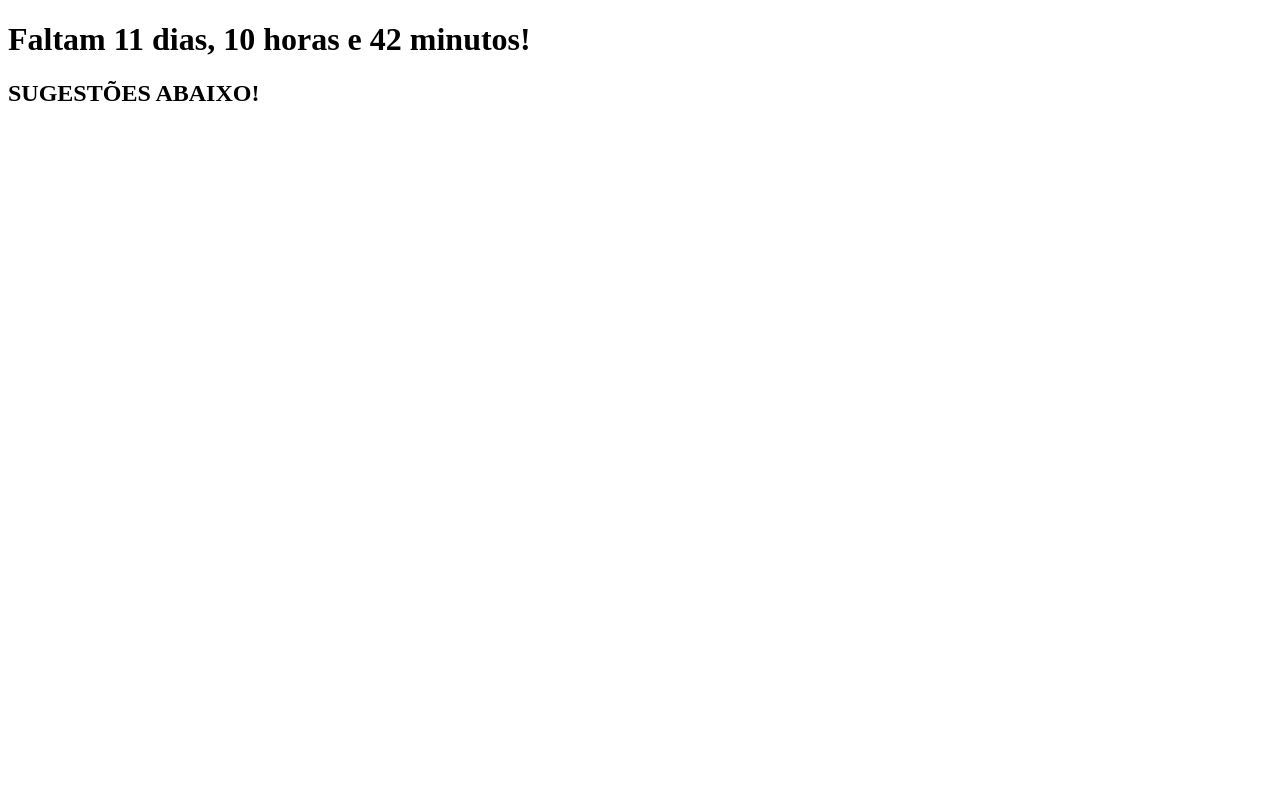
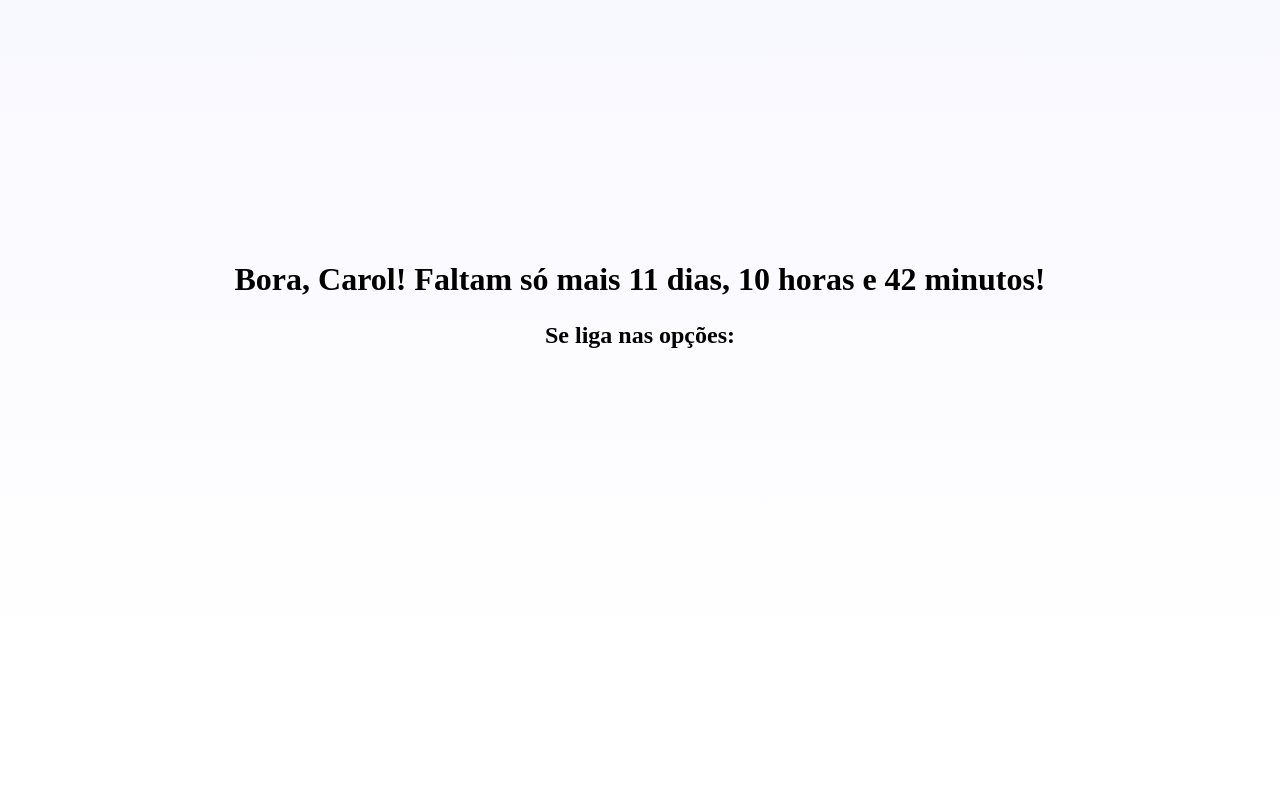
Before and after one commit to JPMAPData/SiteDjango, a Django app: page /index.html in a window 1280 px wide. Run offline with Django 3.2, Linux system fonts and the light colour scheme; data that the repository does not hold is empty.

Commit message:
index e view

```diff
--- a/mysite/firstSite/templates/firstSite/index.html
+++ b/mysite/firstSite/templates/firstSite/index.html
@@ -3,14 +3,45 @@
 <head>
     <meta charset="UTF-8">
     <title>Titulo</title>
+    <style>
+      body{
+          background-image: linear-gradient(ghostwhite, white);
+          background-repeat: no-repeat;
+          width:100%;
+          height: 80vh;
+      }
+      p, h2, h3, li{
+          font-family: "Brush Script MT";
+          font-size: x-large;
+          text-align:center;
+      }
+      h1{
+          font-family: "Brush Script MT";
+          font-size: xx-large;
+          text-align:center;
+      }
+      a{
+          font-family: Calibri;
+          font-size: large;
+          text-align:center;
+      }
+      div{
+          position: absolute;
+            top: 30%; bottom: 0;
+            left: 0; right: 0;
+            margin: auto;
+      }
+      </style>
 </head>
 <body>
-    <h1>{{mensagem}}</h1>
-    <h2>SUGESTÕES ABAIXO!</h2>
-    <ul>
-        {% for sug in sugestions_list %}
-            <li><a href="{{sug.url}}">{{sug.nome}}</a></li>
-        {% endfor %}
-    </ul>
+    <div>
+        <h1>{{mensagem}}</h1>
+        <h3 >Se liga nas opções:</h3>
+        <ul class="list-group align middle">
+            {% for sug in sugestions_list %}
+                <li><a href="{{sug.url}}" class="list-group-item list-group-item-action" style="">{{sug.nome}}</a></li>
+            {% endfor %}
+        </ul>
+    </div>
 </body>
 </html>
--- a/mysite/firstSite/views.py
+++ b/mysite/firstSite/views.py
@@ -11,7 +11,7 @@ def index(request):
     dias = foco.tm_yday - agora.tm_yday - 1
     horas = 23 - agora.tm_hour
     minutos = 60 - agora.tm_min
-    mensagem = 'Faltam ' + str(dias) + ' dias, ' + str(horas) + ' horas e ' + str(minutos) + ' minutos!'
+    mensagem = 'Bora, Carol! Faltam só mais ' + str(dias) + ' dias, ' + str(horas) + ' horas e ' + str(minutos) + ' minutos!'
     template = loader.get_template('firstSite/index.html')
     sugestions_list = Suggest.objects.all()
     context = {
```
